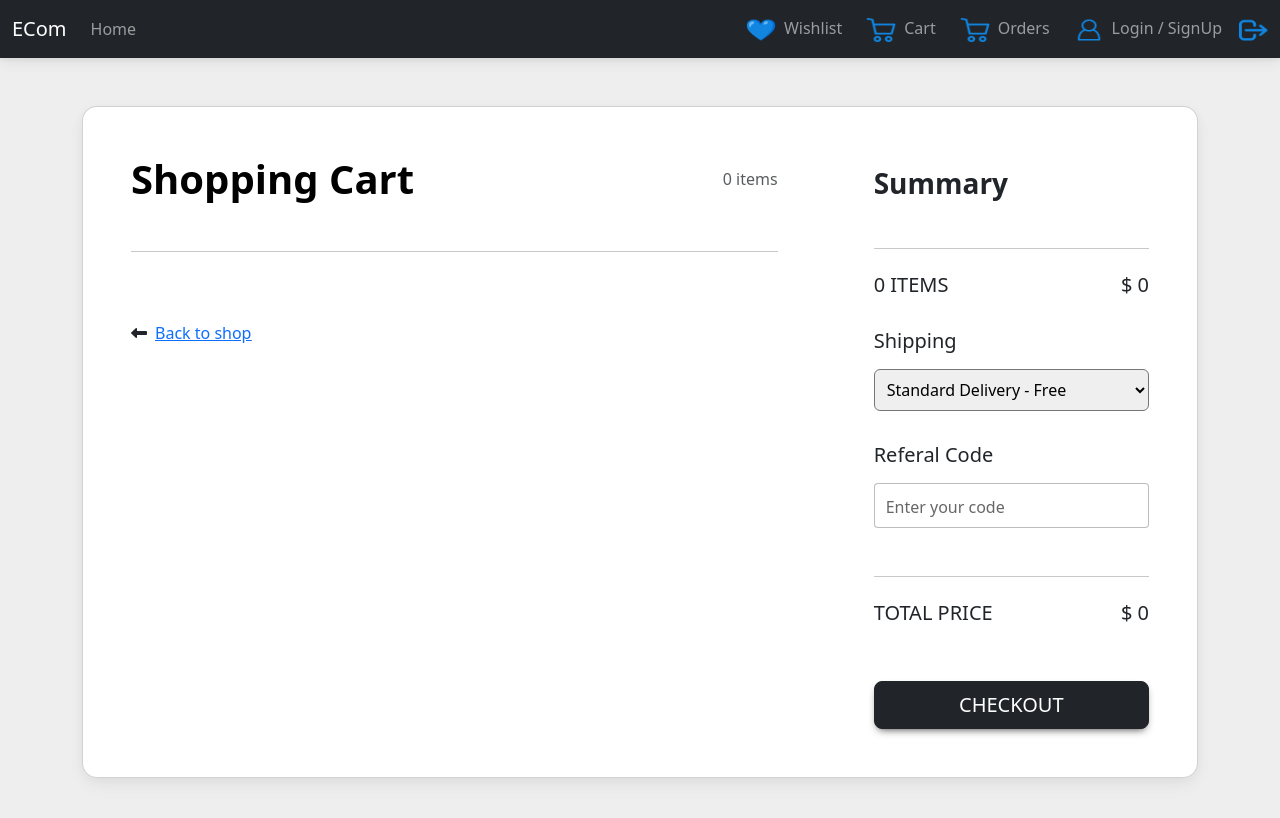
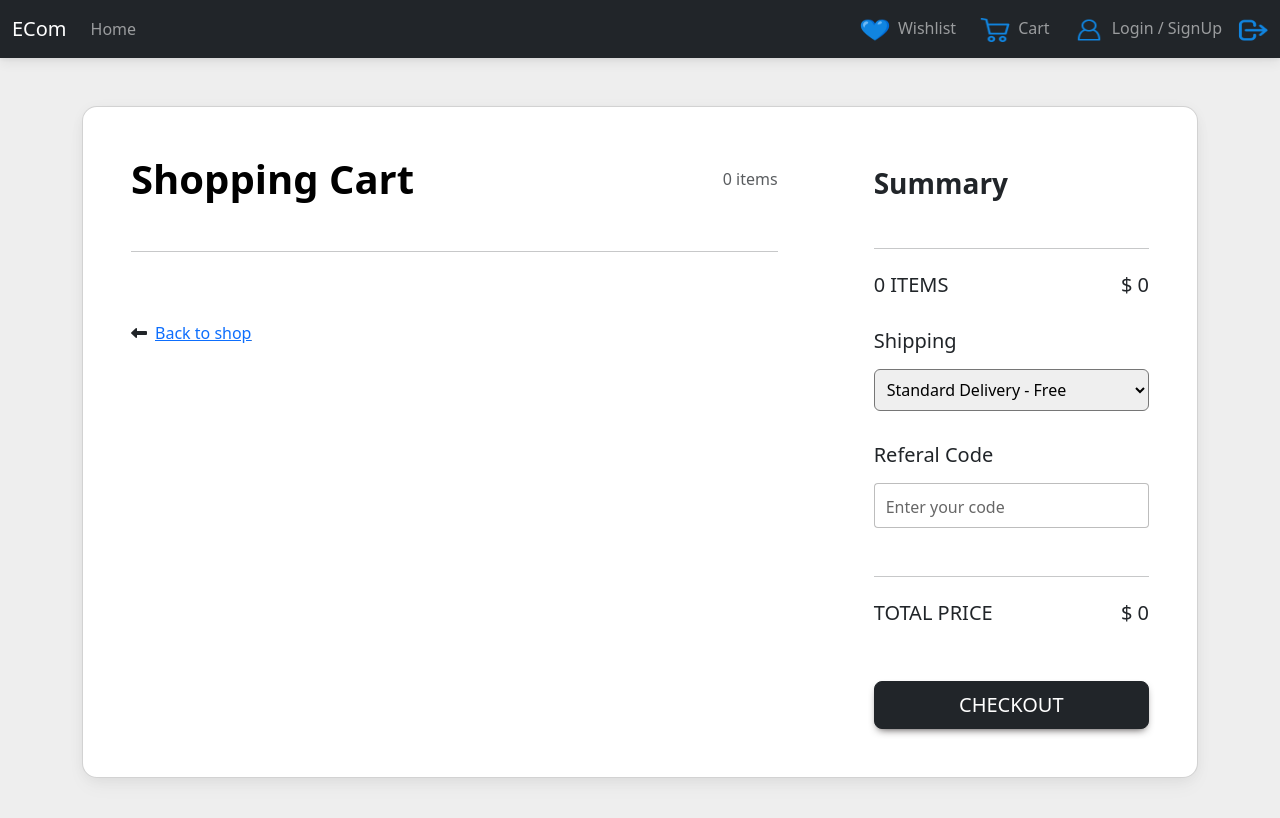
Before and after one commit to ChinmayPillai/MERN-ECommerce-WebApp, a React (Vite) app in the folder Client/: page /cart in a window 1280 px wide. Shown: the top 818 px of the page. Built offline with nearby package versions, Linux system fonts and the light colour scheme.

Commit message:
Clicking Name takes to Orders

```diff
--- a/Client/src/components/NavBar/NavBar.tsx
+++ b/Client/src/components/NavBar/NavBar.tsx
@@ -46,6 +46,7 @@ function NavBar() {
   const [x, forceUpdate] = useReducer((x) => x + 1, 0);
   if (cart.user) {
     Login.name = cart.user.name;
+    Login.link = "/orders"
     //forceUpdate();
   }
 
@@ -88,7 +89,7 @@ function NavBar() {
             <ul className="navbar-nav ms-auto mb-2 mb-lg-0 d-flex">
               <NavItem key={1} item={Wishlist} />
               <NavItem key={2} item={Cart} />
-              <NavItem key={2} item={Orders} />
+              {/* <NavItem key={2} item={Orders} /> */}
               <NavItem key={3} item={Login} />
               <li className="nav-item my-2">
                 <img
```
